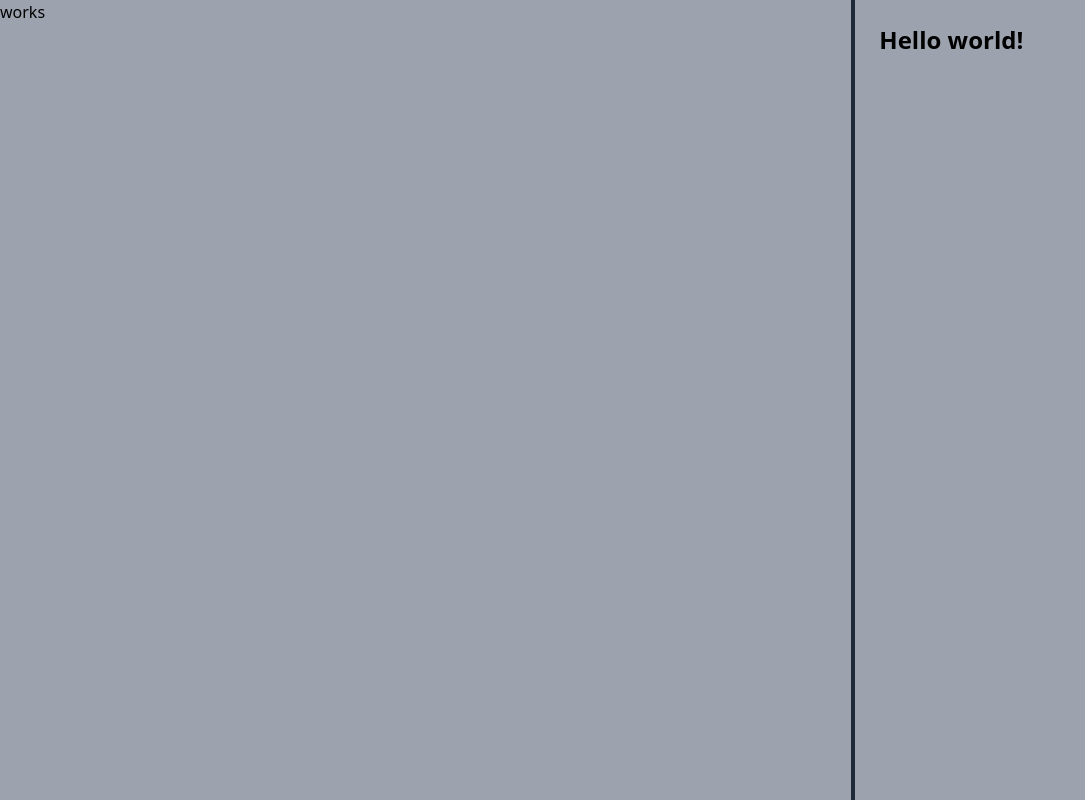
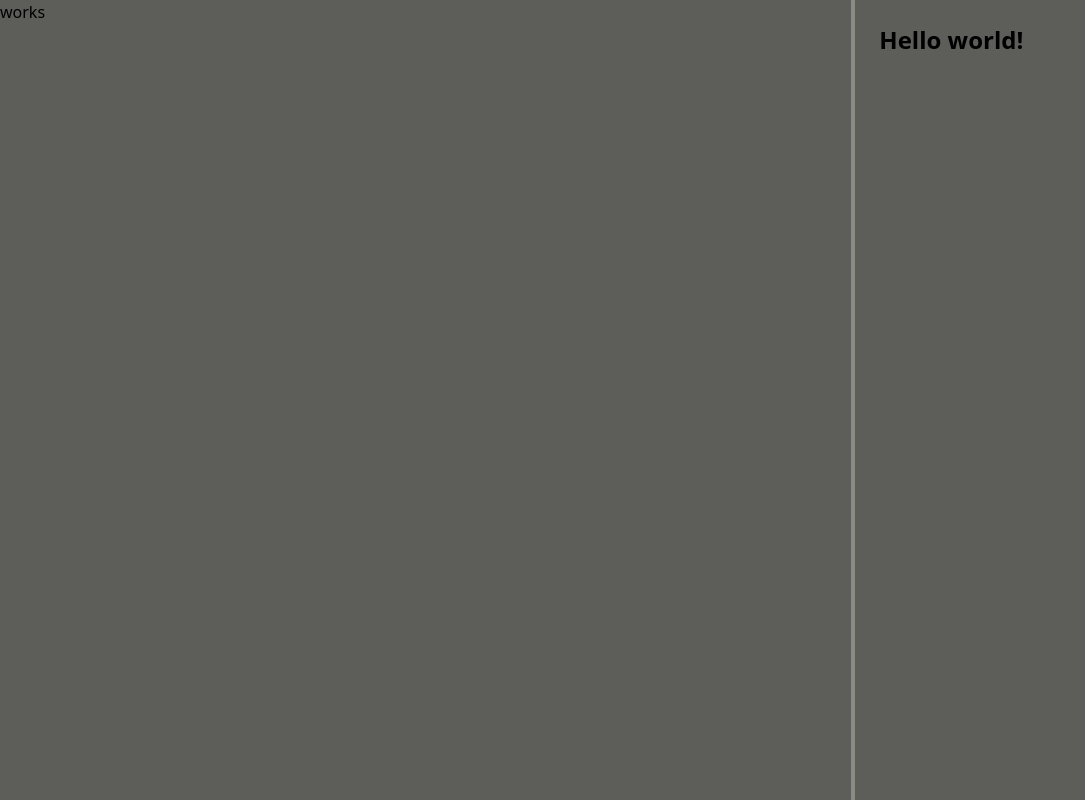
Before and after one commit to KubaJarmolowicz/battleship-validator, a React (Create React App) app: page / in a window 1280 px wide. Shown: the whole page, without its empty margins (0-1085 px from the left). Built offline with nearby package versions, Linux system fonts and the light colour scheme.

Commit message:
Added custom colors

```diff
--- a/src/components/BattlefieldWrapper.tsx
+++ b/src/components/BattlefieldWrapper.tsx
@@ -2,7 +2,9 @@ import { Props } from "customTypes/types";
 import React from "react";
 
 const BattlefieldWrapper = ({ children }: Props): JSX.Element => {
-  return <div className="border-r-2 border-gray-800">{children}</div>;
+  return (
+    <div className="border-r-2 border-white border-opacity-30">{children}</div>
+  );
 };
 
 export default BattlefieldWrapper;
--- a/src/components/MainWrapper.tsx
+++ b/src/components/MainWrapper.tsx
@@ -3,7 +3,7 @@ import { Props } from "customTypes/types";
 
 const MainWrapper = ({ children }: Props): JSX.Element => {
   return (
-    <main className="bg-gray-400 grid grid-cols-2/1 w-screen h-screen">
+    <main className="bg-gray bg-opacity-90 grid grid-cols-2/1 w-screen h-screen">
       {children}
     </main>
   );
--- a/src/components/UserConsoleWrapper.tsx
+++ b/src/components/UserConsoleWrapper.tsx
@@ -2,7 +2,9 @@ import { Props } from "customTypes/types";
 import React from "react";
 
 const UserConsoleWrapper = ({ children }: Props): JSX.Element => {
-  return <div className="border-l-2 border-gray-800">{children}</div>;
+  return (
+    <div className="border-l-2 border-white border-opacity-30">{children}</div>
+  );
 };
 
 export default UserConsoleWrapper;
--- a/src/customTypes/types.ts
+++ b/src/customTypes/types.ts
@@ -1,5 +1,7 @@
+import React from "react";
+
 export type Battlefield = readonly (0 | 1)[][];
 
 export interface Props {
-  children?: JSX.Element | JSX.Element[] | null;
+  children?: React.ReactNode;
 }
--- a/tailwind.config.js
+++ b/tailwind.config.js
@@ -2,6 +2,26 @@ module.exports = {
   purge: ["./src/**/*.{js,jsx,ts,tsx}", "./public/index.html"],
   darkMode: false, // or 'media' or 'class'
   theme: {
+    colors: {
+      transparent: "transparent",
+      current: "currentColor",
+      blue: {
+        DEFAULT: "#29339B",
+        light: "#74A4BC",
+      },
+      white: {
+        DEFAULT: "#F8F4E3",
+      },
+      gray: {
+        DEFAULT: "#4C4C47",
+      },
+      red: {
+        DEFAULT: "#FF3A20",
+      },
+      orange: {
+        DEFAULT: "#FC7A1E",
+      },
+    },
     extend: {
       gridTemplateColumns: {
         "2/1": "2fr 1fr",
```
